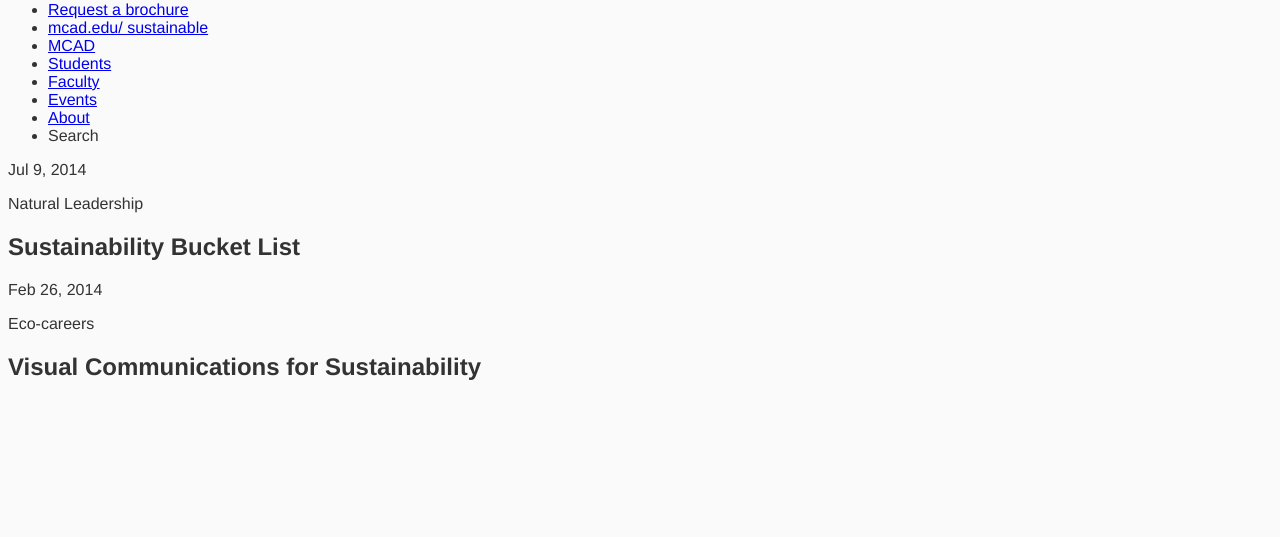
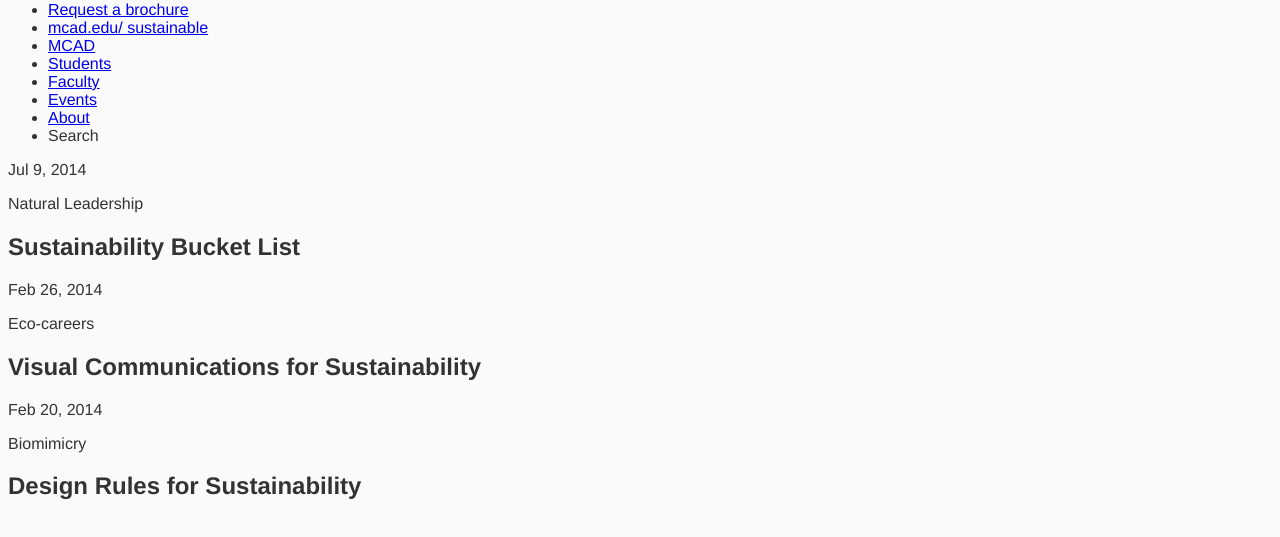
Before and after one commit to LetterTCarter/mcad-sdblog, a website: page app/index.html in a window 1280 px wide. Shown: the part 79-616 px from the top of the page. Drawn offline with nearby package versions, Linux system fonts and the light colour scheme; files that its build step writes are made by us from their sources.

Commit message:
added third article
Design Rules for Sustainability

```diff
--- a/app/index.html
+++ b/app/index.html
@@ -54,6 +54,12 @@
     <h2>Visual Communications for Sustainability</h2>
   </article>
 
+  <article>
+    <time datetime="2014-02-20">Feb 20, 2014</time>
+    <p>Biomimicry</p>
+    <h2>Design Rules for Sustainability</h2>
+  </article>
+
     <!-- Google Analytics: change UA-XXXXX-X to be your site's ID. -->
     <script>
       (function(b,o,i,l,e,r){b.GoogleAnalyticsObject=l;b[l]||(b[l]=
```
